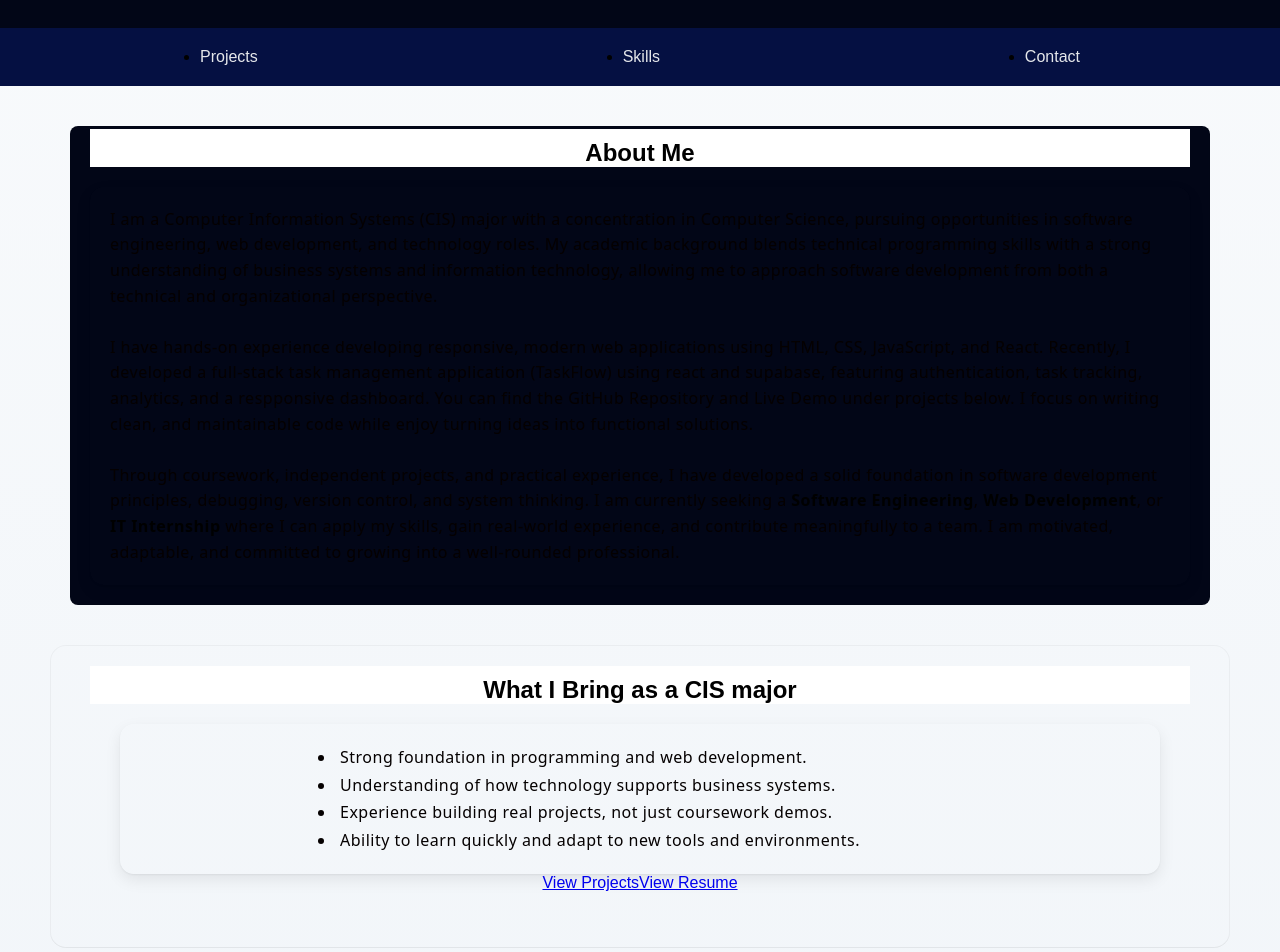
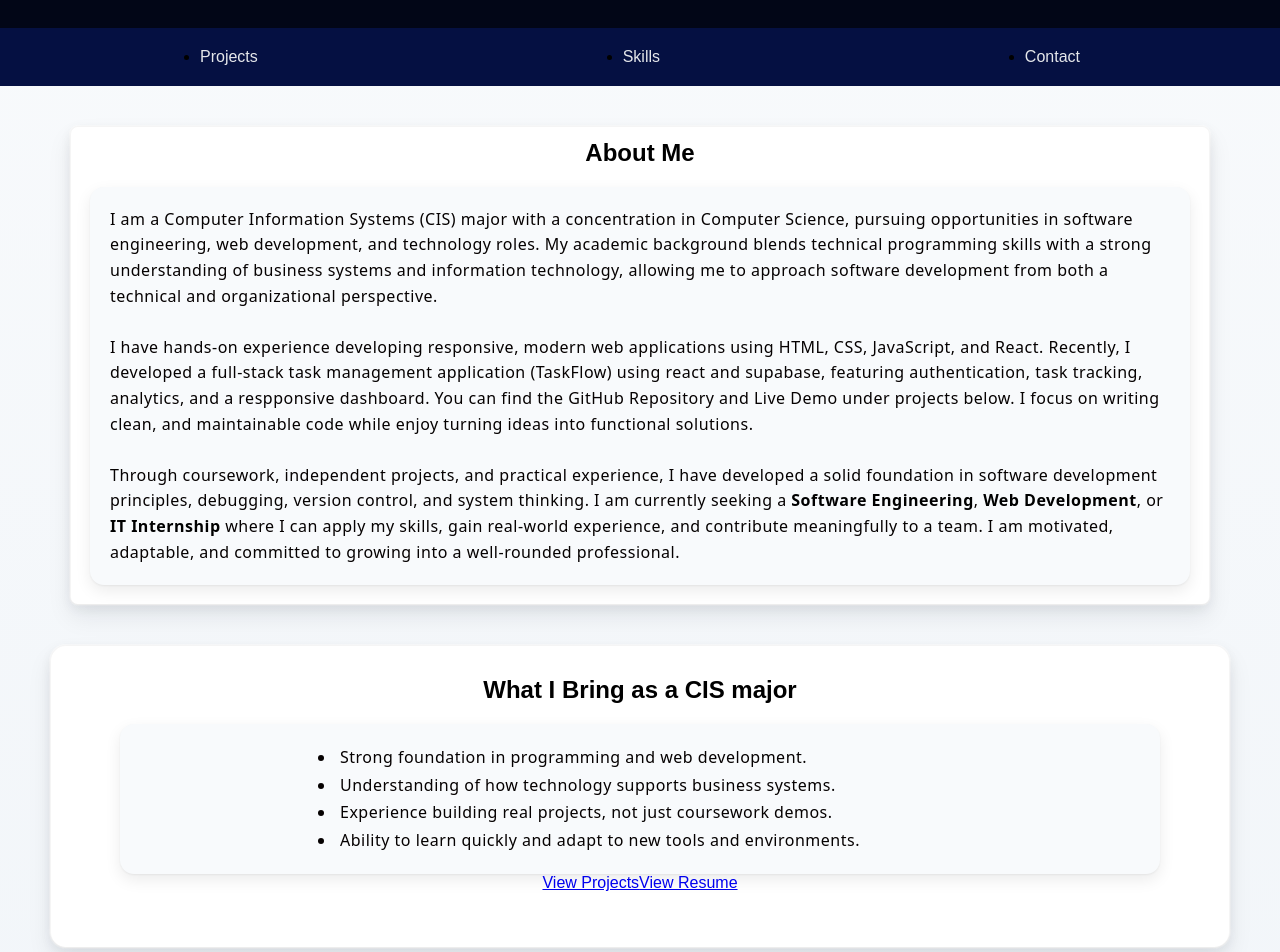
Before and after one commit to stanleytarun777/Portfolio-Website, a React (Vite) app: page / in a window 1280 px wide. Shown: the part 80-1032 px from the top of the page. Built offline with nearby package versions, Linux system fonts and the light colour scheme.

Commit message:
Lighten About section styling

```diff
--- a/src/index.css
+++ b/src/index.css
@@ -1,4 +1,11 @@
-
+:root {
+  --surface: #ffffff;
+  --surface-soft: #f8fafc;
+  --shadow-1: 0 12px 24px rgba(15, 23, 42, 0.08);
+  --shadow-2: 0 4px 12px rgba(15, 23, 42, 0.06);
+  --shadow-3: 0 18px 36px rgba(15, 23, 42, 0.14);
+  --highlight: 0 0 0 1px rgba(255, 255, 255, 0.6);
+}
 
 body {
   margin: 0;
@@ -200,7 +207,7 @@ section h2 {
 }
 
 .about {
-  background: #020617;
+  background: var(--surface);
   padding: 20px;
   border-radius: 8px;
   text-align: center;
```
